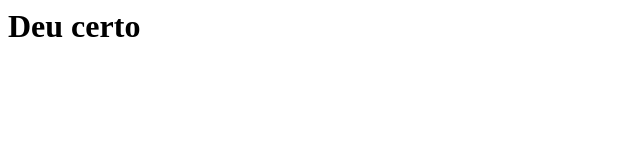
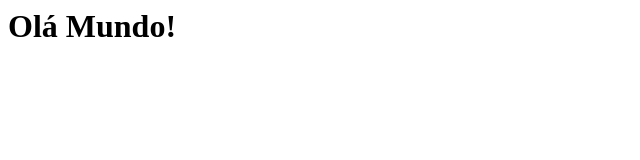
Before and after one commit to missoessemfronteiras/missoessemfronteiras.github.io, a plain HTML site: page index.html in a window 1280 px wide. Shown: the whole page, without its empty margins (0-640 px from the left). Drawn offline with Linux system fonts and the light colour scheme.

Commit message:
Update index.html

```diff
--- a/index.html
+++ b/index.html
@@ -1 +1 @@
-<h1>Deu certo</h1>
+<h1>Olá Mundo!</h1></h1>
```
